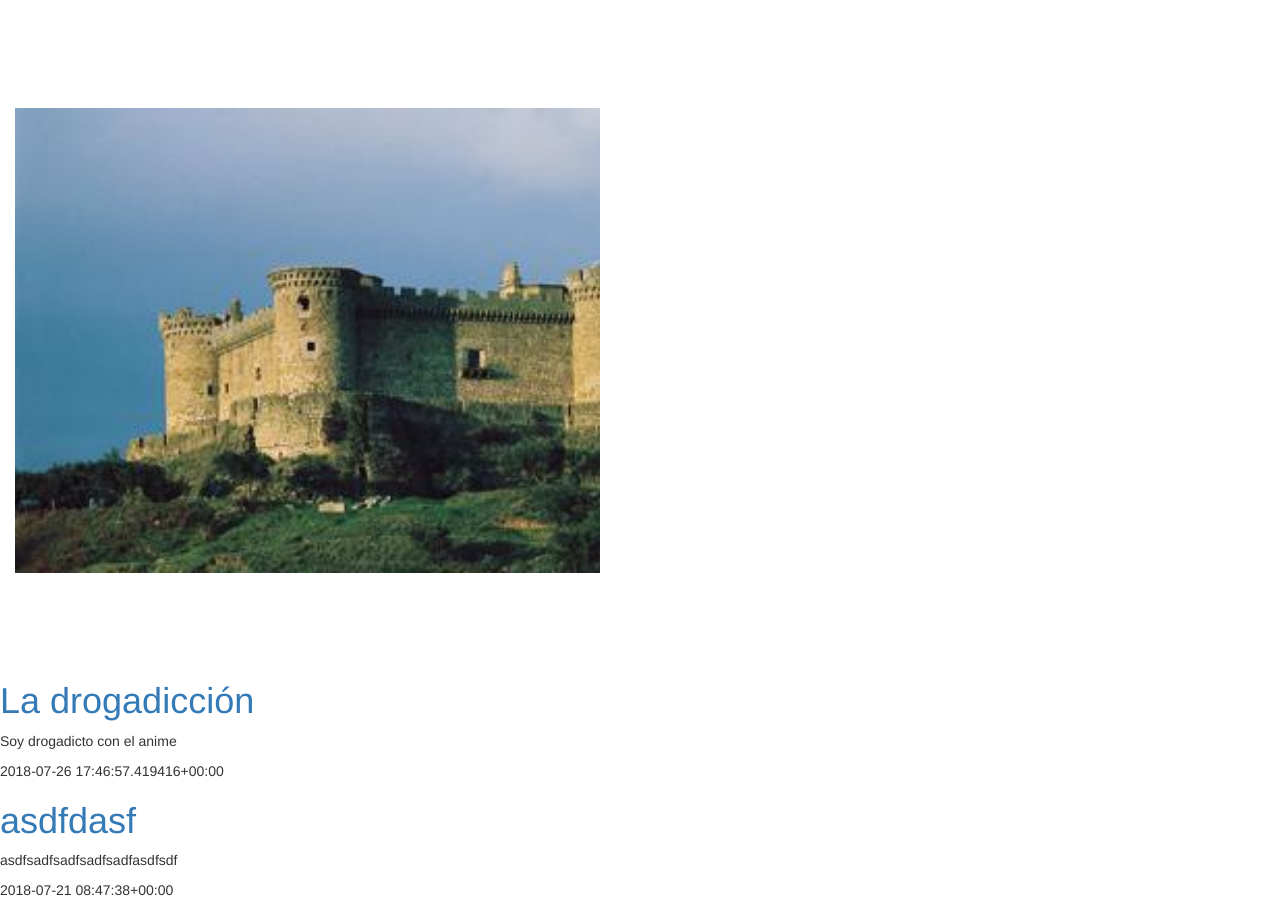
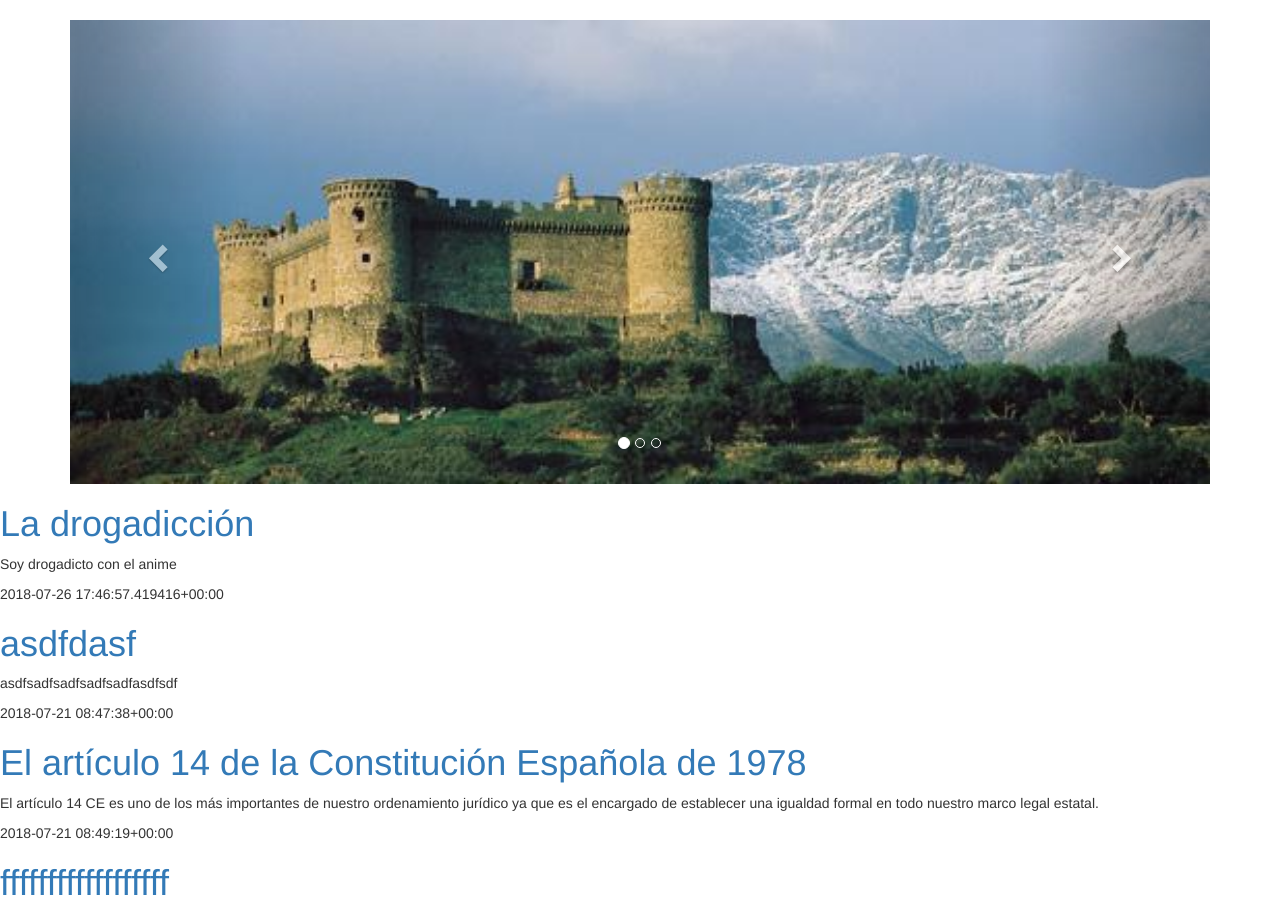
Before and after one commit to JonatanCS/my-first-blog, a Django app: page / in a window 1280 px wide. Shown: the part 52-954 px from the top of the page. Run offline with Django 3.2, Linux system fonts and the light colour scheme; data comes from the database, SQL or seed files in the repository; some libraries are stand-ins or nearby versions.

Commit message:
carousel update

```diff
--- a/blog/js/main.js
+++ b/blog/static/js/main.js
@@ -1,4 +1,4 @@
-class IndexForSibling {
+/*class IndexCarousel {
 	static get(el){
 		let children = el.parentNode.children;
 
@@ -49,7 +49,7 @@ class Slider {
 
 
 	moveByButton(ev){
-         let index = IndexForSibling.get(ev.currentTarget);
+         let index = IndexCarousel.get(ev.currentTarget);
          this.contador = index;
          this.moveTo(index);
          this.restart();
@@ -93,4 +93,4 @@ class Slider {
 
    new Slider(".slider",true);
 
-})();
+})();*/
--- a/blog/static/main.css
+++ b/blog/static/main.css
@@ -1,4 +1,4 @@
-.slider {
+/*.slider {
 	width: 600px;
 	overflow: hidden;
 	position: relative;
@@ -47,4 +47,4 @@
 	width: 100%;
 	display: inline-block;
 	margin-right: -4px;
-}
+}*/
--- a/blog/templates/blog/base.html
+++ b/blog/templates/blog/base.html
@@ -1,20 +1,15 @@
 <!DOCTYPE html>
-{% load staticfiles %}
+{% load static %}
 <html lang="en">
 <head>
     <meta charset="UTF-8">
     <meta name="viewport" content="width=device-width, initial-scale=1.0">
     <meta http-equiv="X-UA-Compatible" content="ie=edge">
-    <link rel="stylesheet" type="text/css" href="../../static/main.css">
-
-    <link rel="stylesheet" href="https://maxcdn.bootstrapcdn.com/bootstrap/3.3.7/css/bootstrap.min.css"
-     integrity="sha384-BVYiiSIFeK1dGmJRAkycuHAHRg32OmUcww7on3RYdg4Va+PmSTsz/K68vbdEjh4u" crossorigin="anonymous">
-     <script type="text/javascript" src="../../js/main.js"></script>
-     <script src="https://code.jquery.com/jquery-3.3.1.min.js"
-     integrity="sha256-FgpCb/KJQlLNfOu91ta32o/NMZxltwRo8QtmkMRdAu8="
-     crossorigin="anonymous"></script>
-     <script src="https://maxcdn.bootstrapcdn.com/bootstrap/3.3.7/js/bootstrap.min.js" integrity="sha384-Tc5IQib027qvyjSMfHjOMaLkfuWVxZxUPnCJA7l2mCWNIpG9mGCD8wGNIcPD7Txa"
-    crossorigin="anonymous"></script>
+    <link rel="stylesheet" type="text/css" href="{% static '../../static/main.css' %}">
+    <link rel="stylesheet" href="https://maxcdn.bootstrapcdn.com/bootstrap/3.3.7/css/bootstrap.min.css">
+    <script src="https://ajax.googleapis.com/ajax/libs/jquery/3.3.1/jquery.min.js"></script>
+    <script src="https://maxcdn.bootstrapcdn.com/bootstrap/3.3.7/js/bootstrap.min.js"></script>
+     <script type="text/javascript" src="{% static '../../static/js/main.js' %}"></script>
     <title>Blog</title>
 </head>
 <body>
--- a/blog/templates/blog/carousel.html
+++ b/blog/templates/blog/carousel.html
@@ -1,16 +1,40 @@
+{% load static %}
+
 {% block content %}
-<div class="slider">
-    <div class="container">
-       <img src="/blog/media/castillo_avila.jpg" alt="">
-       <img src="/blog/media/gran_via.jpg" alt="">
-       <img src="/blog/media/valldemossa.jpg" alt="">
+
+<div class="container">
+  <div id="myCarousel" class="carousel slide" data-ride="carousel">
+    <!-- Indicators -->
+    <ol class="carousel-indicators">
+      <li data-target="#myCarousel" data-slide-to="0" class="active"></li>
+      <li data-target="#myCarousel" data-slide-to="1"></li>
+      <li data-target="#myCarousel" data-slide-to="2"></li>
+    </ol>
+
+    <!-- Wrapper for slides -->
+    <div class="carousel-inner">
+      <div class="item active">
+        <img src="{% static '../../static/media/castillo_avila.jpg' %}" alt="castillo_avila" style="width:100%;">
+      </div>
+
+      <div class="item">
+        <img src="{% static '../../static/media/gran_via.jpg' %}" alt="gran_via" style="width:100%;">
+      </div>
+
+      <div class="item">
+        <img src="{% static '../../static/media/valldemossa.jpg' %}" alt="valldemossa" style="width:100%;">
+      </div>
     </div>
 
-    <div class="controls">
-       <ul>
-
-       </ul>
-    </div>
+    <!-- Left and right controls -->
+    <a class="left carousel-control" href="#myCarousel" data-slide="prev">
+      <span class="glyphicon glyphicon-chevron-left"></span>
+      <span class="sr-only">Previous</span>
+    </a>
+    <a class="right carousel-control" href="#myCarousel" data-slide="next">
+      <span class="glyphicon glyphicon-chevron-right"></span>
+      <span class="sr-only">Next</span>
+    </a>
+  </div>
 </div>
-<script src="main.js"></script>
 {% endblock %}
--- a/blog/urls.py
+++ b/blog/urls.py
@@ -1,7 +1,9 @@
 from django.urls import path
 from . import views
+from django.conf import settings
+from django.conf.urls.static import static
 
 urlpatterns = [
     path(r'', views.post_list),
     path(r'post/<int:pk>/', views.post_detail, name='post_detail'),
-]
+] + static(settings.STATIC_URL, document_root=settings.STATIC_ROOT)
```
Also changed, not shown: new_djangopro/settings.py (+11 -0 lines), blog/static/media/castillo_avila.jpg (renamed from blog/media/castillo_avila.jpg), blog/static/media/gran_via.jpg (renamed from blog/media/gran_via.jpg), blog/static/media/valldemossa.jpg (renamed from blog/media/valldemossa.jpg).
